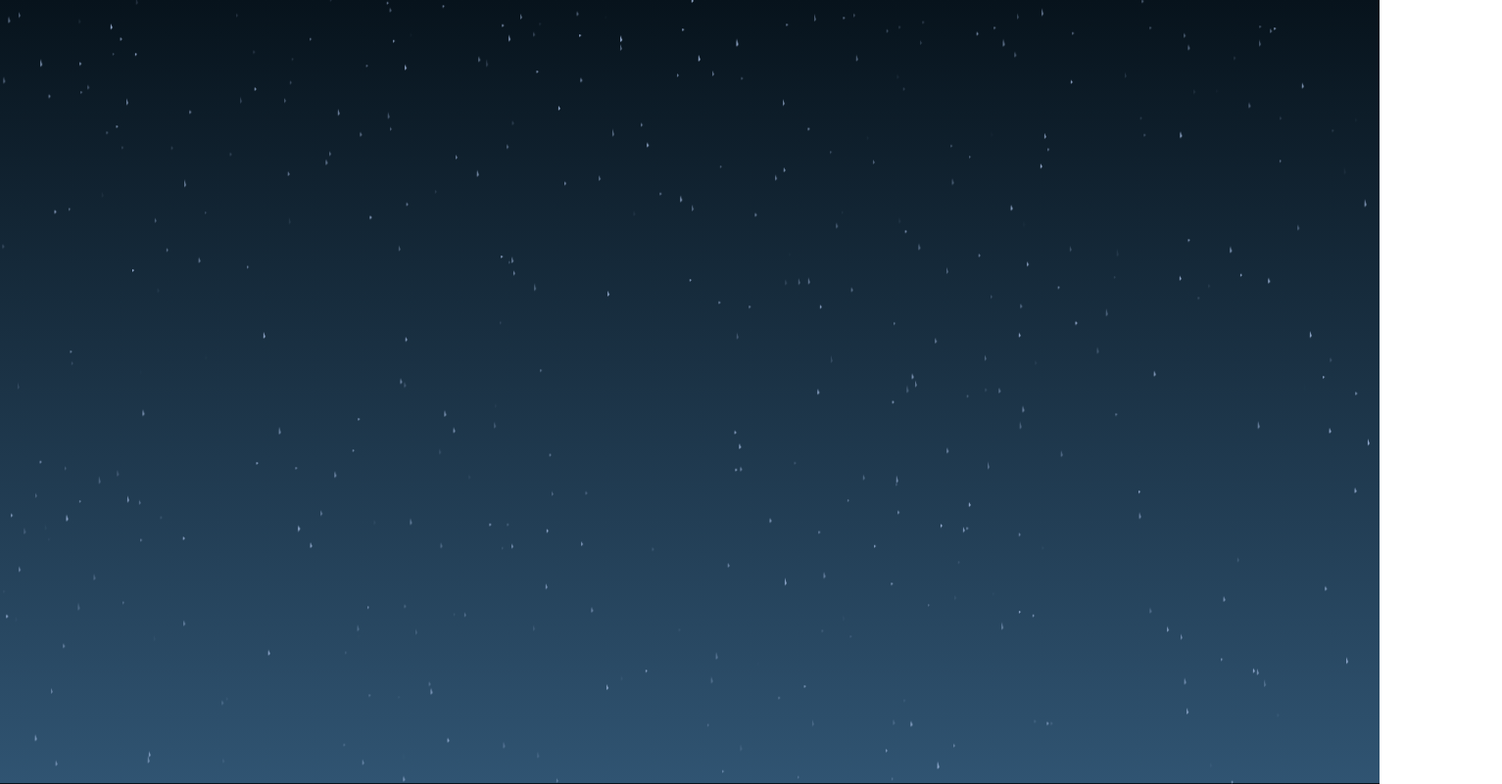
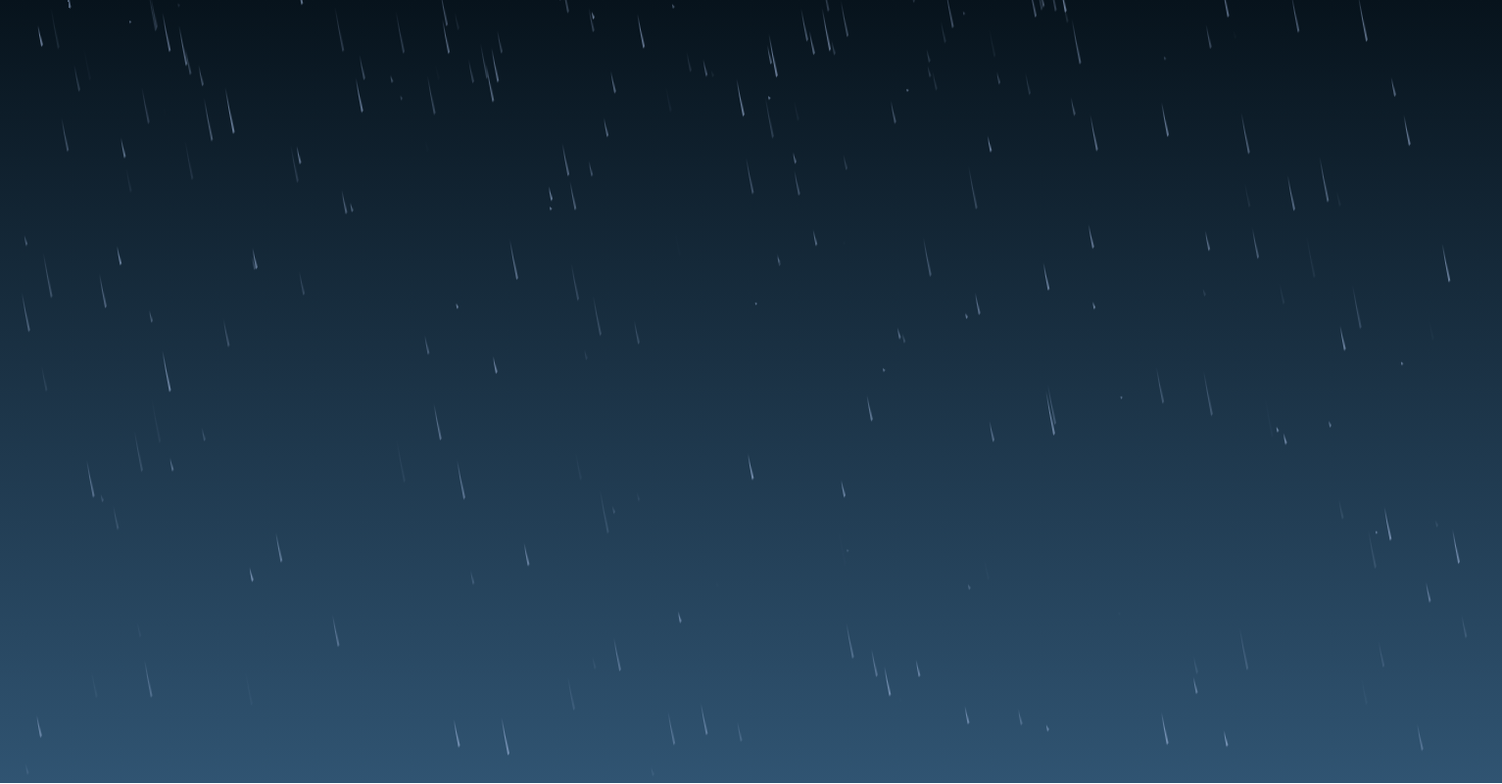
Before and after one commit to manyframe/manyframe.github.io, a plain HTML site: page rain.html in a window 1280 px wide. Shown: the whole page at 98% size, 1533 px wide, since content can reach past the window. Drawn offline with Linux system fonts and the light colour scheme; animation ran at ten frames a second.

Commit message:
Add files via upload

```diff
--- a/rain.html
+++ b/rain.html
@@ -33,7 +33,7 @@
             border-bottom-color: #abc2e9;
             position: absolute;
             top: -5vmin;
-            --angle: 91deg;
+            --angle: 80deg;
             animation-name: fall;
             animation-timing-function: ease-in;
             animation-iteration-count: infinite;
@@ -58,16 +58,16 @@
             if (!rainContainer) return;
 
             const fragment = document.createDocumentFragment();
-            const numDrops = 500;
+            const numDrops = 300;
 
             for (let i = 0; i < numDrops; i++) {
                 const drop = document.createElement('div');
                 drop.className = 'drop';
 
                 const left = Math.random() * 120;
-                const opacity = Math.random() * 0.9;
-                const borderWidth = Math.random() * 0.8;
-                const duration = Math.random() * 1.5 + 0.5;
+                const opacity = Math.random() * 0.6;
+                const borderWidth = Math.random() * 5.8;
+                const duration = Math.random() * 0.5 + 0.5;
                 const delay = Math.random() * -12;
 
                 drop.style.left = `${left}vw`;
```
Also changed, not shown: background.html (added, +1 -0 lines), latex-to-svg.html (+3 -3 lines), matrix.html (added).
